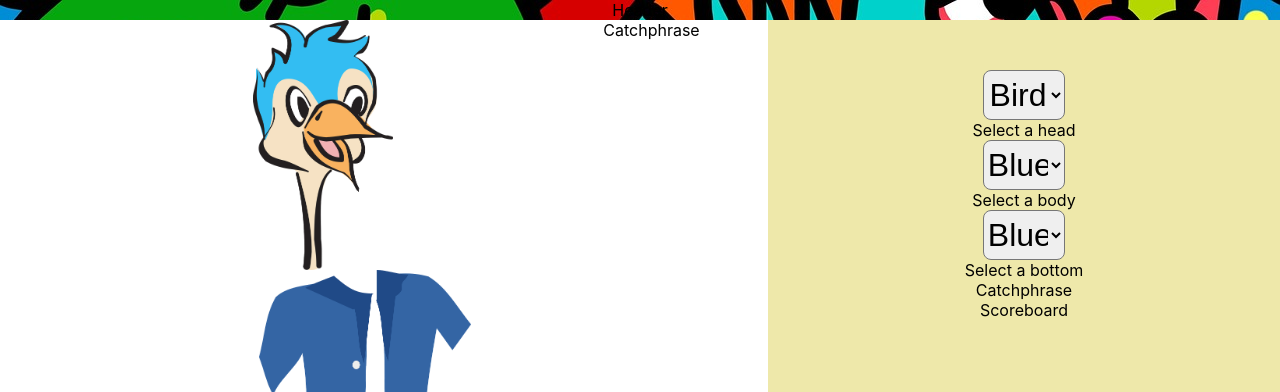
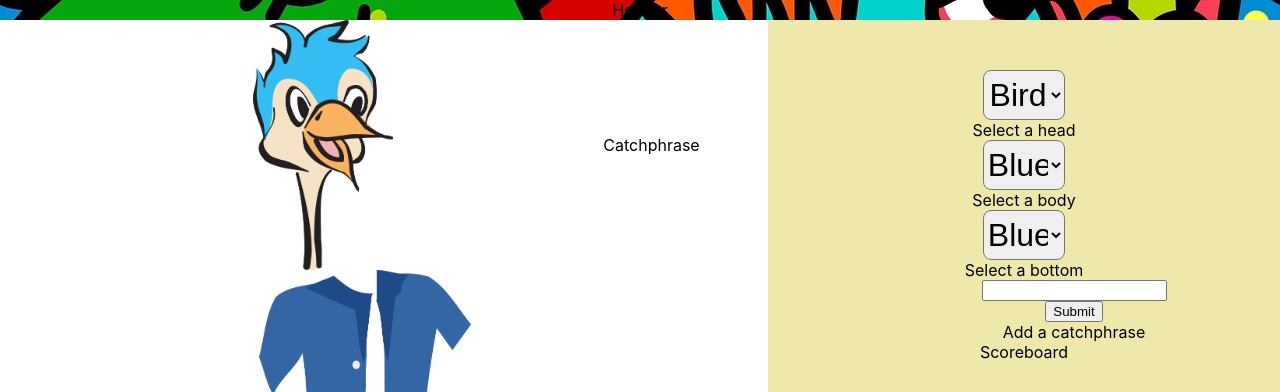
Before and after one commit to austinpapritz/character-design-react-scratch, a React (Create React App) app: page / in a window 1280 px wide. Shown: the top 392 px of the page. Built offline with nearby package versions, Linux system fonts and the light colour scheme.

Commit message:
added very basic catchphrase component and css

```diff
--- a/src/components/Catchphrase/Catchphrase.css
+++ b/src/components/Catchphrase/Catchphrase.css
@@ -0,0 +1,6 @@
+.catchphrase-container {
+  display: flex;
+  flex-direction: column;
+  justify-content: center;
+  align-items: center;
+}
--- a/src/components/Catchphrase/Catchphrase.js
+++ b/src/components/Catchphrase/Catchphrase.js
@@ -1,5 +1,12 @@
 import React from 'react';
+import './Catchphrase.css';
 
 export default function Catchphrase() {
-  return <div>Catchphrase</div>;
+  return (
+    <div className="catchphrase-container">
+      <input></input>
+      <button>Submit</button>
+      <label>Add a catchphrase</label>
+    </div>
+  );
 }
```
